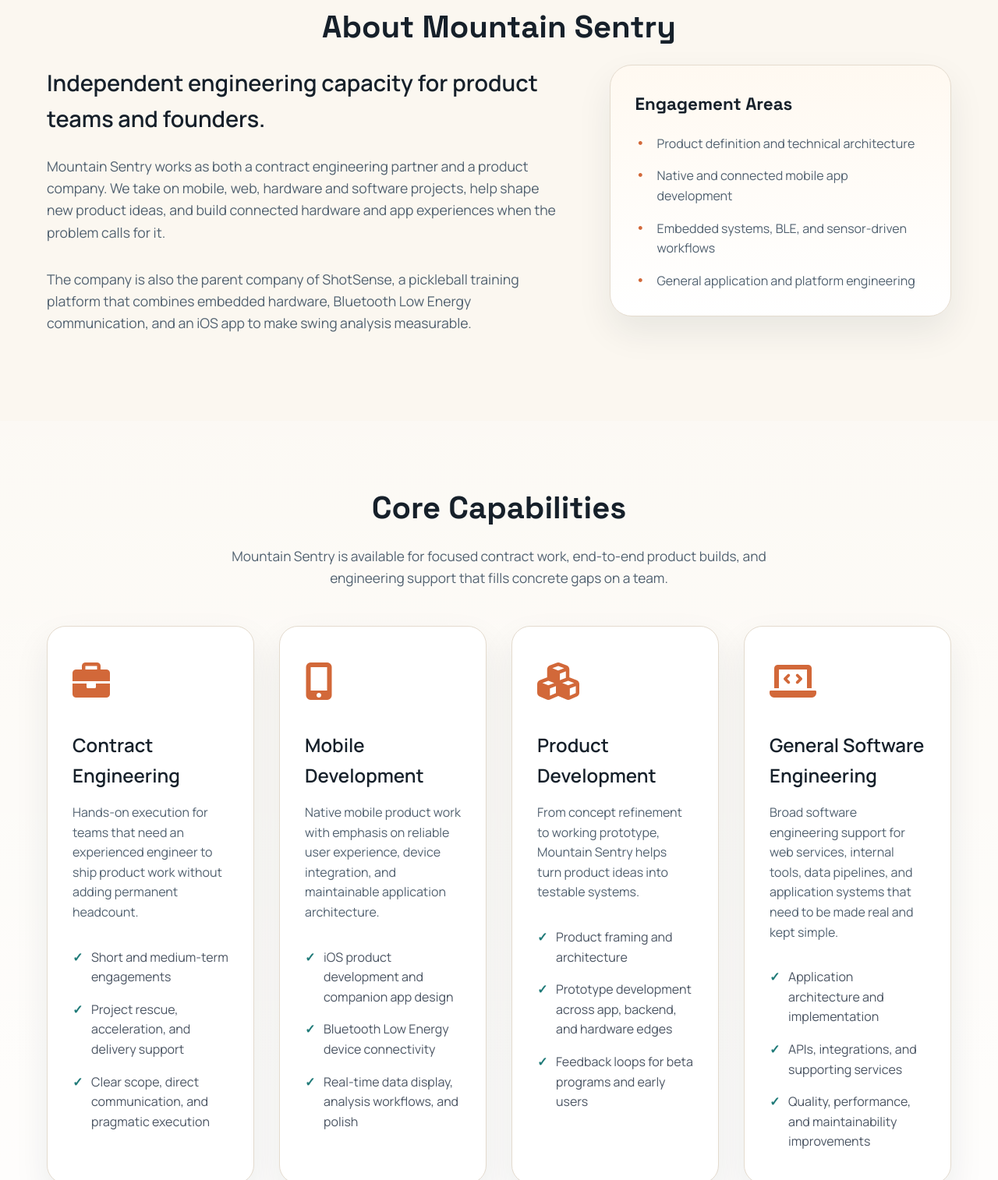
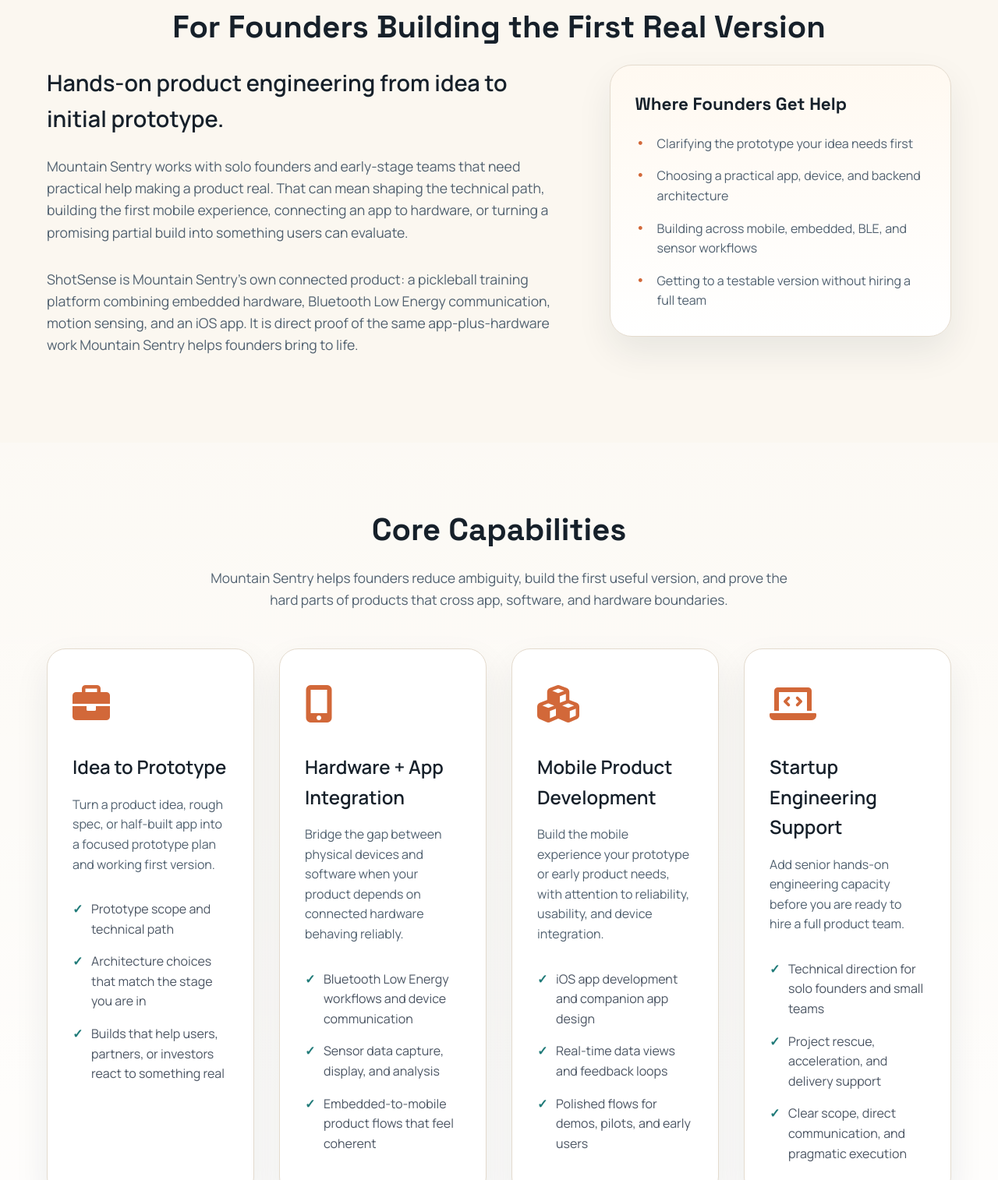
Before and after one commit to brian-greeson/mountainsentry-static, a plain HTML site: page index.html in a window 1280 px wide. Shown: the part 877-2391 px from the top of the page at 78% size. Drawn offline with Linux system fonts and the light colour scheme.

Commit message:
Update homepage for founder prototype positioning

```diff
--- a/index.html
+++ b/index.html
@@ -52,17 +52,16 @@
         <div class="hero-logo">
           <img src="logo.svg" alt="Mountain Sentry Logo" class="hero-logo-img">
         </div>
-        <p class="eyebrow">Available for contract work</p>
+        <p class="eyebrow">Founder prototype partner</p>
         <h1>Mountain Sentry</h1>
-        <h2>Mobile, product, and software engineering services for teams shipping real products.</h2>
-        <p>Mountain Sentry is a software and product development company available for contract engagements across
-          mobile
-          development, product development, and general software engineering. We also build our own products, including
-          ShotSense.</p>
+        <h2>Turn your connected product idea into a working prototype.</h2>
+        <p>Mountain Sentry helps founders and early-stage startups move from idea, rough app, or technical uncertainty
+          to a prototype people can try, test, and improve. The strongest work happens where mobile apps, software,
+          sensors, and connected hardware meet.</p>
         <div class="hero-buttons">
-          <a href="#capabilities" class="btn btn-primary">View Capabilities</a>
-          <a href="#shotsense" class="btn btn-tertiary">Explore ShotSense</a>
-          <a href="#contact" class="btn btn-secondary">Get In Touch</a>
+          <a href="#contact" class="btn btn-primary">Start a Prototype Conversation</a>
+          <a href="#capabilities" class="btn btn-tertiary">View Capabilities</a>
+          <a href="#shotsense" class="btn btn-secondary">See ShotSense</a>
         </div>
 
       </div>
@@ -79,15 +78,16 @@
   <!-- About Section -->
   <section id="about" class="about">
     <div class="container">
-      <h2 class="section-title">About Mountain Sentry</h2>
+      <h2 class="section-title">For Founders Building the First Real Version</h2>
       <div class="about-content">
         <div class="about-text">
-          <h3>Independent engineering capacity for product teams and founders.</h3>
-          <p>Mountain Sentry works as both a contract engineering partner and a product company. We take on mobile, web, hardware and
-            software projects, help shape new product ideas, and build connected hardware and app experiences when the
-            problem calls for it.</p>
-          <p>The company is also the parent company of ShotSense, a pickleball training platform that combines embedded
-            hardware, Bluetooth Low Energy communication, and an iOS app to make swing analysis measurable.</p>
+          <h3>Hands-on product engineering from idea to initial prototype.</h3>
+          <p>Mountain Sentry works with solo founders and early-stage teams that need practical help making a product
+            real. That can mean shaping the technical path, building the first mobile experience, connecting an app to
+            hardware, or turning a promising partial build into something users can evaluate.</p>
+          <p>ShotSense is Mountain Sentry's own connected product: a pickleball training platform combining embedded
+            hardware, Bluetooth Low Energy communication, motion sensing, and an iOS app. It is direct proof of the same
+            app-plus-hardware work Mountain Sentry helps founders bring to life.</p>
 
           <!-- <div class="business-info">
             <div class="info-item">
@@ -109,12 +109,12 @@
           </div> -->
         </div>
         <div class="about-panel">
-          <h3>Engagement Areas</h3>
+          <h3>Where Founders Get Help</h3>
           <ul>
-            <li>Product definition and technical architecture</li>
-            <li>Native and connected mobile app development</li>
-            <li>Embedded systems, BLE, and sensor-driven workflows</li>
-            <li>General application and platform engineering</li>
+            <li>Clarifying the prototype your idea needs first</li>
+            <li>Choosing a practical app, device, and backend architecture</li>
+            <li>Building across mobile, embedded, BLE, and sensor workflows</li>
+            <li>Getting to a testable version without hiring a full team</li>
           </ul>
         </div>
       </div>
@@ -125,21 +125,20 @@
   <section id="capabilities" class="services">
     <div class="container">
       <h2 class="section-title">Core Capabilities</h2>
-      <p class="section-intro">Mountain Sentry is available for focused contract work, end-to-end product builds, and
-        engineering support that fills concrete gaps on a team.</p>
+      <p class="section-intro">Mountain Sentry helps founders reduce ambiguity, build the first useful version, and
+        prove the hard parts of products that cross app, software, and hardware boundaries.</p>
       <div class="services-grid">
         <div class="service-card">
           <div class="service-icon">
             <i class="fas fa-briefcase"></i>
           </div>
-          <h3>Contract Engineering</h3>
-          <p>Hands-on execution for teams that need an experienced engineer to ship product work without adding
-            permanent
-            headcount.</p>
+          <h3>Idea to Prototype</h3>
+          <p>Turn a product idea, rough spec, or half-built app into a focused prototype plan and working first version.
+          </p>
           <ul>
-            <li>Short and medium-term engagements</li>
-            <li>Project rescue, acceleration, and delivery support</li>
-            <li>Clear scope, direct communication, and pragmatic execution</li>
+            <li>Prototype scope and technical path</li>
+            <li>Architecture choices that match the stage you are in</li>
+            <li>Builds that help users, partners, or investors react to something real</li>
           </ul>
         </div>
 
@@ -147,13 +146,13 @@
           <div class="service-icon">
             <i class="fas fa-mobile-screen-button"></i>
           </div>
-          <h3>Mobile Development</h3>
-          <p>Native mobile product work with emphasis on reliable user experience, device integration, and maintainable
-            application architecture.</p>
+          <h3>Hardware + App Integration</h3>
+          <p>Bridge the gap between physical devices and software when your product depends on connected hardware
+            behaving reliably.</p>
           <ul>
-            <li>iOS product development and companion app design</li>
-            <li>Bluetooth Low Energy device connectivity</li>
-            <li>Real-time data display, analysis workflows, and polish</li>
+            <li>Bluetooth Low Energy workflows and device communication</li>
+            <li>Sensor data capture, display, and analysis</li>
+            <li>Embedded-to-mobile product flows that feel coherent</li>
           </ul>
         </div>
 
@@ -161,13 +160,13 @@
           <div class="service-icon">
             <i class="fas fa-cubes"></i>
           </div>
-          <h3>Product Development</h3>
-          <p>From concept refinement to working prototype, Mountain Sentry helps turn product ideas into testable
-            systems.</p>
+          <h3>Mobile Product Development</h3>
+          <p>Build the mobile experience your prototype or early product needs, with attention to reliability,
+            usability, and device integration.</p>
           <ul>
-            <li>Product framing and architecture</li>
-            <li>Prototype development across app, backend, and hardware edges</li>
-            <li>Feedback loops for beta programs and early users</li>
+            <li>iOS app development and companion app design</li>
+            <li>Real-time data views and feedback loops</li>
+            <li>Polished flows for demos, pilots, and early users</li>
           </ul>
         </div>
 
@@ -175,13 +174,12 @@
           <div class="service-icon">
             <i class="fas fa-laptop-code"></i>
           </div>
-          <h3>General Software Engineering</h3>
-          <p>Broad software engineering support for web services, internal tools, data pipelines, and application
-            systems that need to be made real and kept simple.</p>
+          <h3>Startup Engineering Support</h3>
+          <p>Add senior hands-on engineering capacity before you are ready to hire a full product team.</p>
           <ul>
-            <li>Application architecture and implementation</li>
-            <li>APIs, integrations, and supporting services</li>
-            <li>Quality, performance, and maintainability improvements</li>
+            <li>Technical direction for solo founders and small teams</li>
+            <li>Project rescue, acceleration, and delivery support</li>
+            <li>Clear scope, direct communication, and pragmatic execution</li>
           </ul>
         </div>
       </div>
@@ -194,8 +192,8 @@
       <div class="shotsense-header">
         <p class="eyebrow eyebrow-dark">Product Brand</p>
         <h2 class="section-title">ShotSense</h2>
-        <p class="section-intro">ShotSense is a smart pickleball training device and companion iOS experience built by
-          Mountain Sentry.</p>
+        <p class="section-intro">ShotSense is Mountain Sentry's own connected product, showing the same hardware,
+          mobile, BLE, and sensor experience founders often need for their first prototype.</p>
       </div>
       <div class="shotsense-grid">
         <article class="shotsense-card shotsense-card-primary">
@@ -228,13 +226,14 @@
   <!-- Contact Section -->
   <section id="contact" class="contact">
     <div class="container">
-      <h2 class="section-title">Contact Us</h2>
+      <h2 class="section-title">Start a Prototype Conversation</h2>
       <div class="contact-content">
         <div class="contact-info">
-          <h3>Get In Touch</h3>
-          <p>Reach out about contract software engineering, mobile development, product development, or ShotSense.</p>
-          <p class="contact-note">If you are looking for a contractor who can work across app, product, and connected
-            device boundaries, include a short note about your project and timeline.</p>
+          <h3>Tell me what you are trying to build</h3>
+          <p>Reach out if you have an idea, a partial app, a hardware/software integration challenge, or an early
+            product that needs a clearer path to prototype.</p>
+          <p class="contact-note">Include what exists today, where you are stuck, and what the first working prototype
+            needs to prove.</p>
 
           <div class="contact-details">
             <div class="contact-item">
@@ -282,8 +281,8 @@
             <img src="logo.svg" alt="Mountain Sentry Logo" class="footer-logo-img">
             <h3>Mountain Sentry</h3>
           </div>
-          <p>Contract software engineering, mobile development, product development, and the parent company behind
-            ShotSense.</p>
+          <p>Founder-focused prototype development for products where mobile apps, software, and connected hardware
+            meet.</p>
         </div>
         <div class="footer-section">
           <h4>Capabilities</h4>
```
Also changed, not shown: 1 other file.
